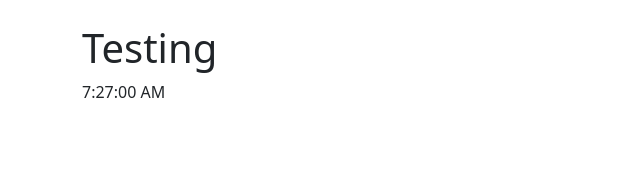
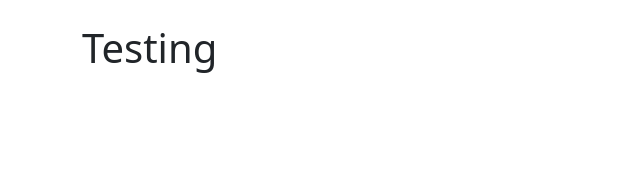
Before and after one commit to vinothsmart/react-redux-dashboard, a React (Create React App) app: page /testing in a window 1280 px wide. Shown: the top 170 px of the page, without its empty margins (0-640 px from the left). Built offline with nearby package versions, Linux system fonts and the light colour scheme.

Commit message:
back to normal

```diff
--- a/src/components/pages/Testing.js
+++ b/src/components/pages/Testing.js
@@ -1,26 +1,9 @@
-import { useEffect, useState } from "react";
-
 export const Testing = () => {
-  // currentTime is the state variable
-  const time = new Date().toLocaleTimeString();
-  const [currentTime, setCurrentTime] = useState(time);
-
-  useEffect(() => {
-    const timeout = setTimeout(() => {
-      // setCurrentTime(currentTime);
-      setCurrentTime(new Date().toLocaleTimeString());
-    }, 1000);
-    return () => {
-      clearTimeout(timeout);
-    };
-  }, [currentTime]);
-
   return (
     <>
       <div className="container">
         <div className="py-4">
           <h1>Testing</h1>
-          <div>{currentTime} </div>
         </div>
       </div>
     </>
```
